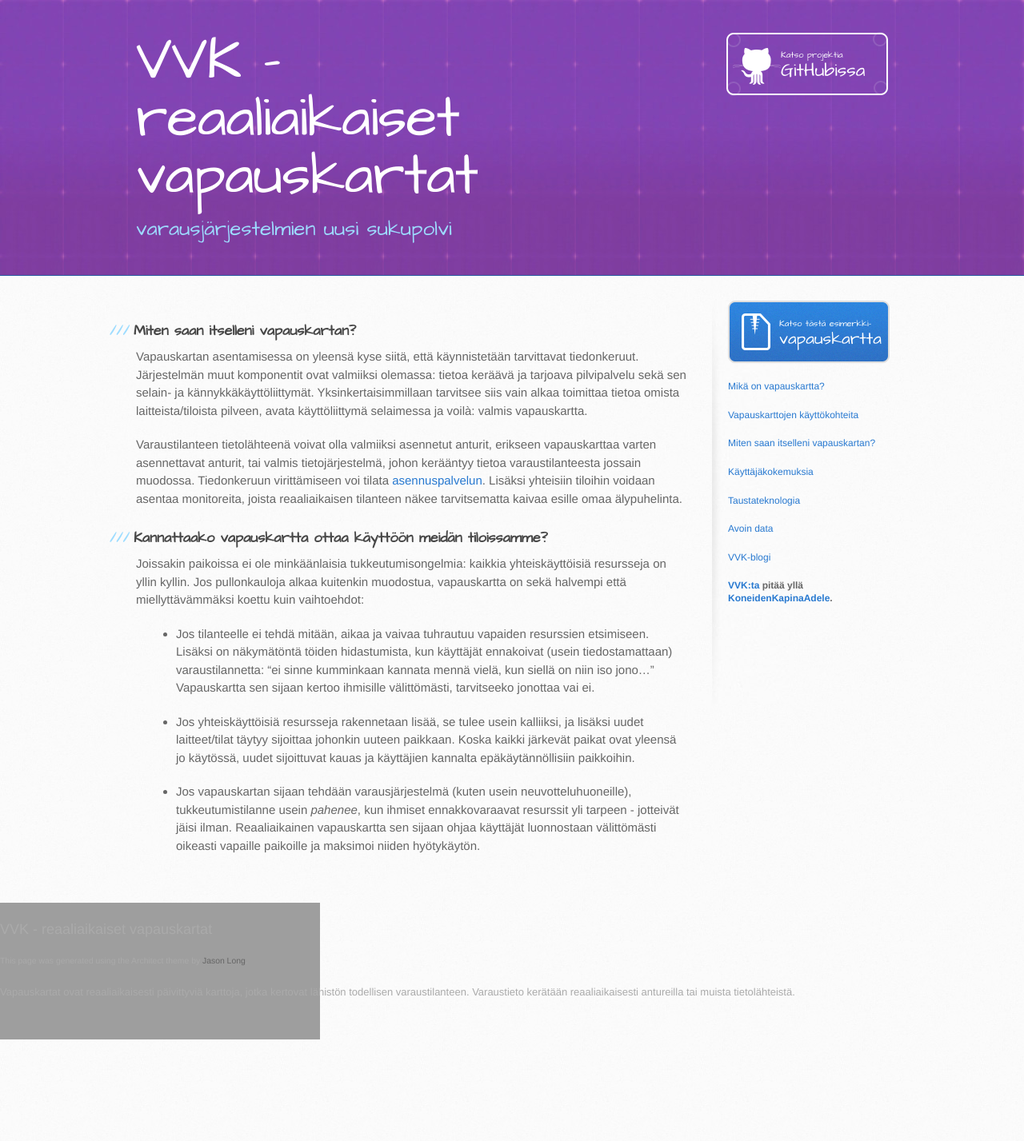
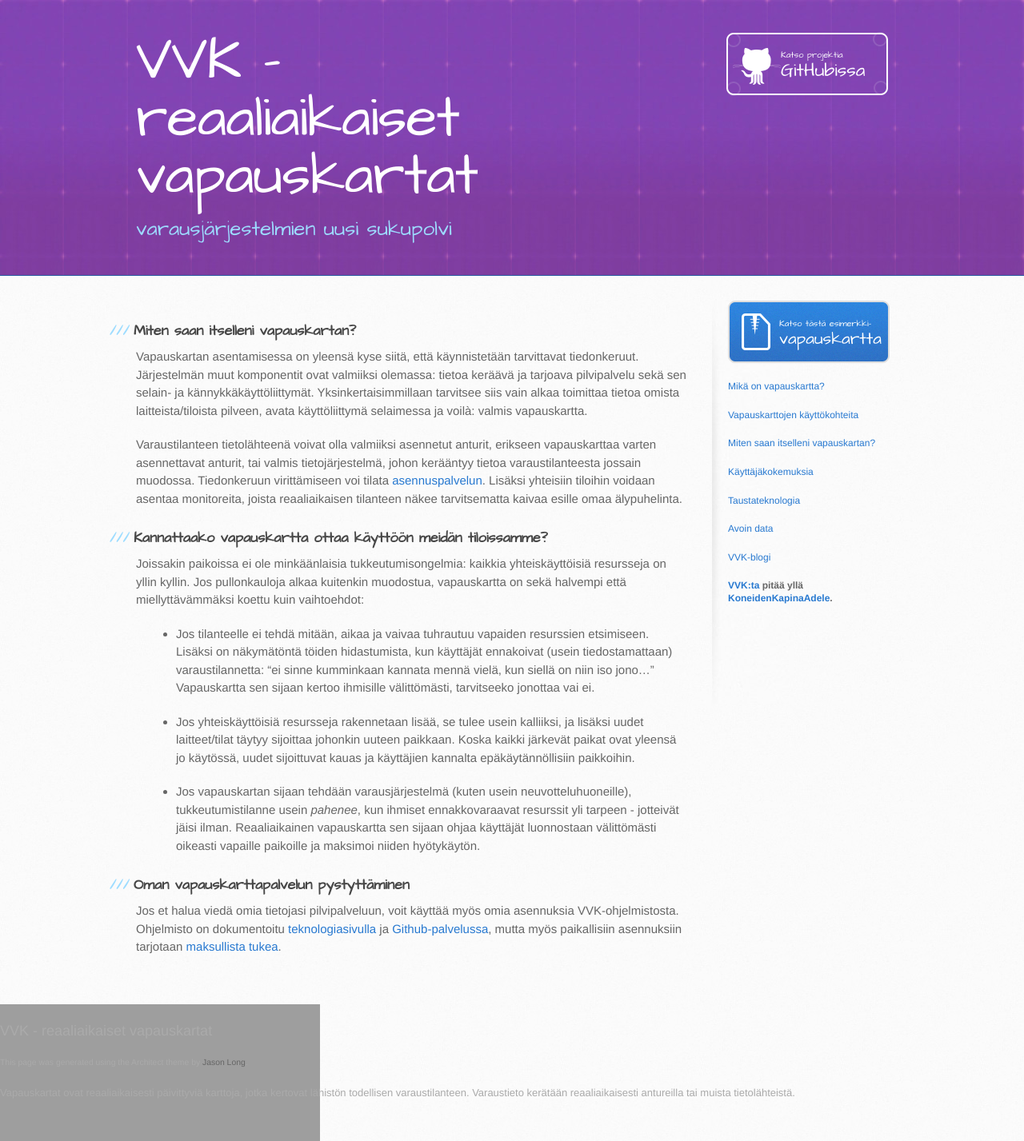
Before and after one commit to KoneidenKapinaAdele/vvk, a Jekyll site: the page built from kayttoonotto.md, in a window 1280 px wide. Shown: the whole page at 80% size. Built offline with Jekyll 4.4.1, drawn with Linux system fonts in a browser that asks for light colours; before the commit the page ends 1300 px from its top, so only the background shows below that.

Commit message:
Omat asennukset

```diff
--- a/kayttoonotto.md
+++ b/kayttoonotto.md
@@ -46,3 +46,12 @@ miellyttävämmäksi koettu kuin vaihtoehdot:
   Reaaliaikainen vapauskartta sen sijaan ohjaa käyttäjät luonnostaan
   välittömästi oikeasti vapaille paikoille ja maksimoi niiden
   hyötykäytön.
+
+### Oman vapauskarttapalvelun pystyttäminen
+
+Jos et halua viedä omia tietojasi pilvipalveluun, voit käyttää myös omia
+asennuksia VVK-ohjelmistosta.  Ohjelmisto on dokumentoitu
+[teknologiasivulla](teknologia) ja
+[Github-palvelussa](https://github.com/KoneidenKapinaAdele/), mutta myös
+paikallisiin asennuksiin tarjotaan [maksullista
+tukea](mailto:{{site.email}}?subject=Asennustuki).
```
